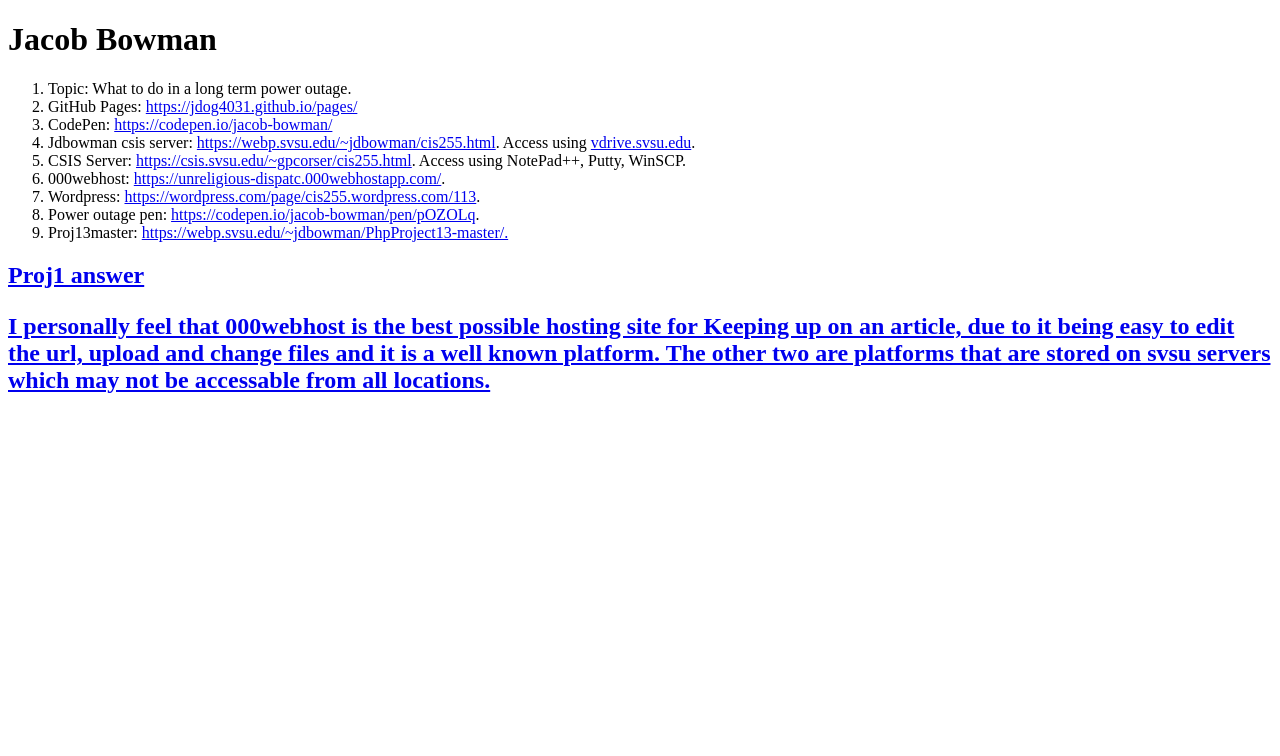
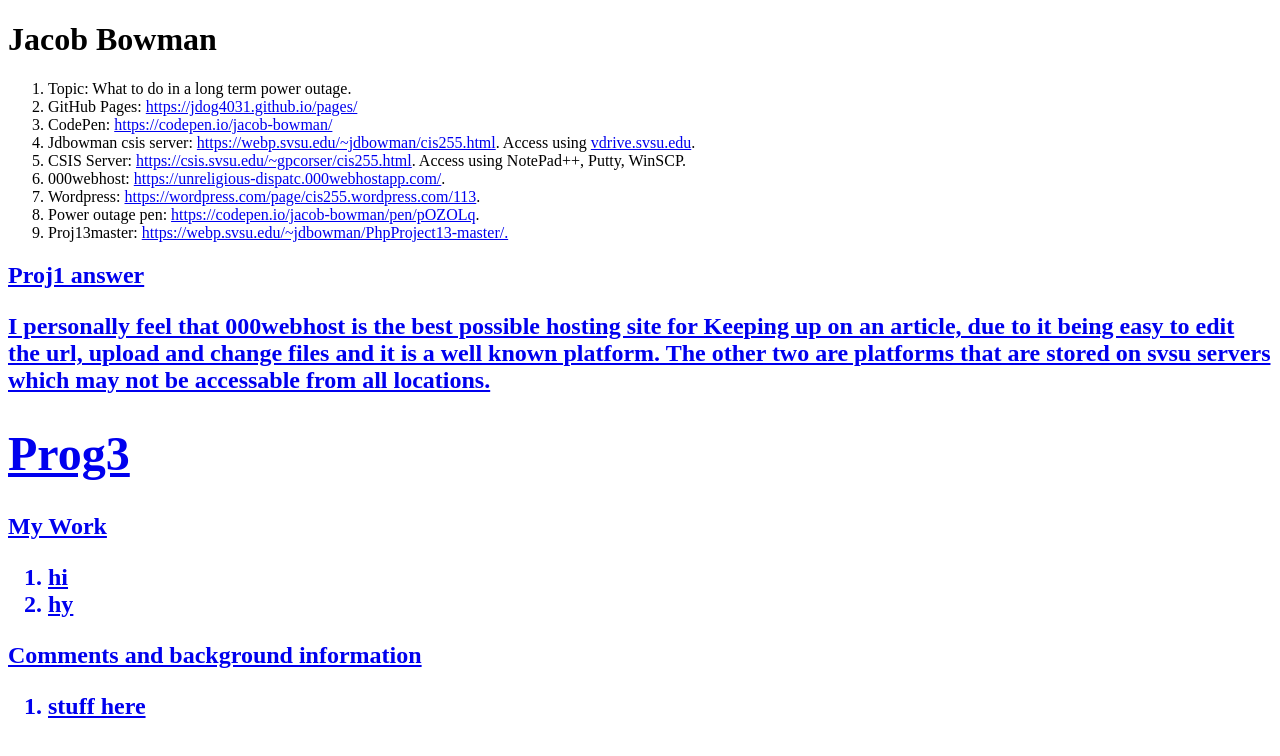
Before and after one commit to jdog4031/Pages, a plain HTML site: page index.html in a window 1280 px wide. Drawn offline with Linux system fonts and the light colour scheme.

Commit message:
Update index.html

```diff
--- a/index.html
+++ b/index.html
@@ -23,10 +23,19 @@
 		        <p> I personally feel that 000webhost is the best possible hosting site for Keeping up on an article, due to it being easy to edit the url, upload and change files and it is a well known platform. The other two are platforms that are stored on svsu servers which may not be accessable from all locations.
 			</p>
 
+
+			<proj3>
+		<h1>Prog3</h1>
+<b>My Work</b>
 		<ol>
-
-
+	<li>hi</li>
+	<li>hy</li>
 		</ol>
+	<b>Comments and background information</b>
+<ol>
+   <li>stuff here</li>
+    </ol>
+</proj3>
 
 		<script></script>
 	</body>
```
